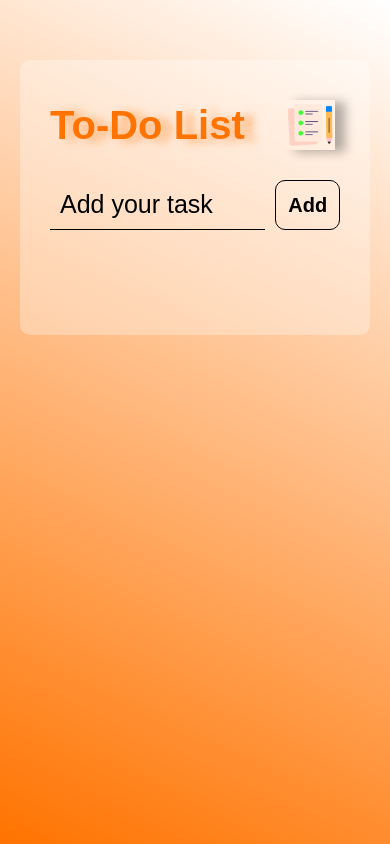
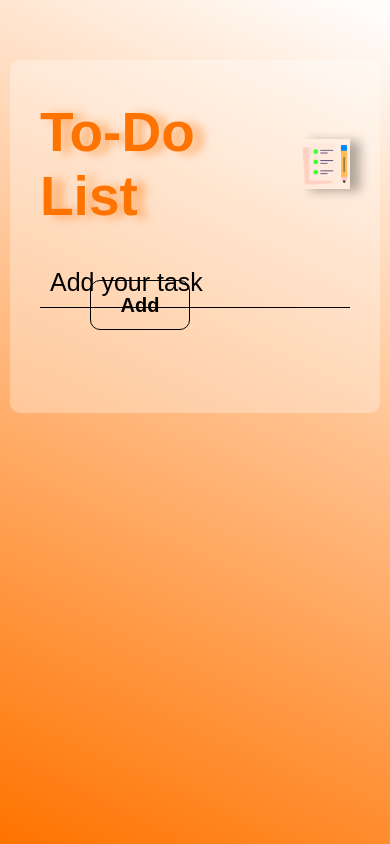
Before and after one commit to Suresh-23723/to-do-list, a plain HTML site: page index.html in a window 390 px wide. Drawn offline with Linux system fonts and the light colour scheme.

Commit message:
Responsive layout update

```diff
--- a/style.css
+++ b/style.css
@@ -145,18 +145,18 @@ ul li span:hover {
         margin: 0;
     }
     .to-do-app {
-        max-width: 350px;
+        max-width: 450px;
         height: auto;
         margin: 50px auto auto auto;
     }
 
     .to-do-app h2{
-        font-size: 40px;
+        font-size: 55px;
     }
 
     .to-do-app h2 img {
         width: 50px;
-        margin-left: 40px;
+        margin-left: 60px;
     }
 
     #input-box::placeholder {
@@ -168,18 +168,22 @@ ul li span:hover {
         border-bottom: 1px solid black;
         margin-top: 10px;
         margin-bottom: 10px;
+        width: 100%;
     }
 
     button {
-        width: 70px;
+        width: 100px;
         height: 50px;
         font-size: 20px;
         border: 1px solid black;
-        margin-top: 10px;
-        margin-bottom: 10px;
-        margin-left: 10px;
+        position: fixed;
+        top: 280px;
+        right: 200px;
     }
-
+    ul {
+        position: relative;
+        top : 60px;
+    }
     ul li {
         font-size: 25px;
         padding: 8px 8px 12px 45px;
```
